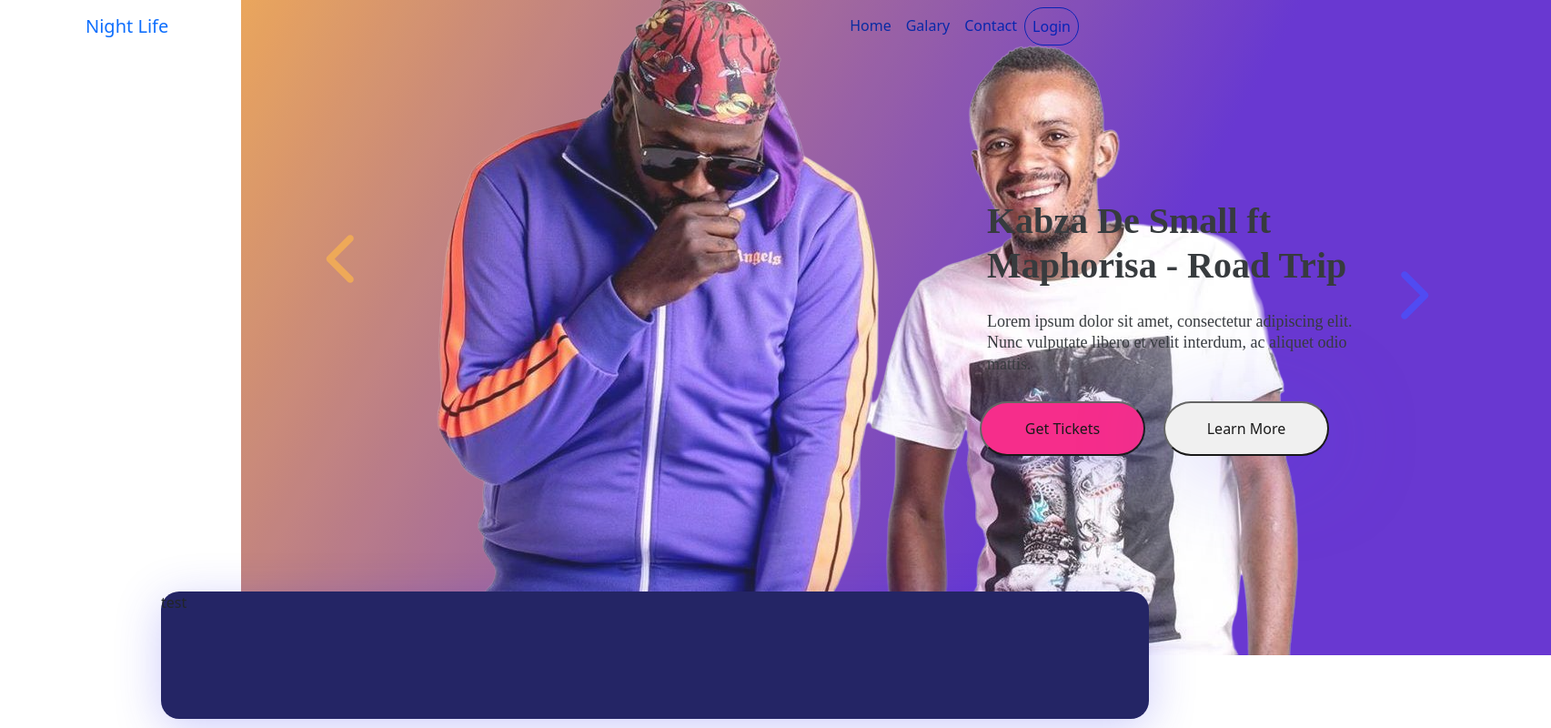
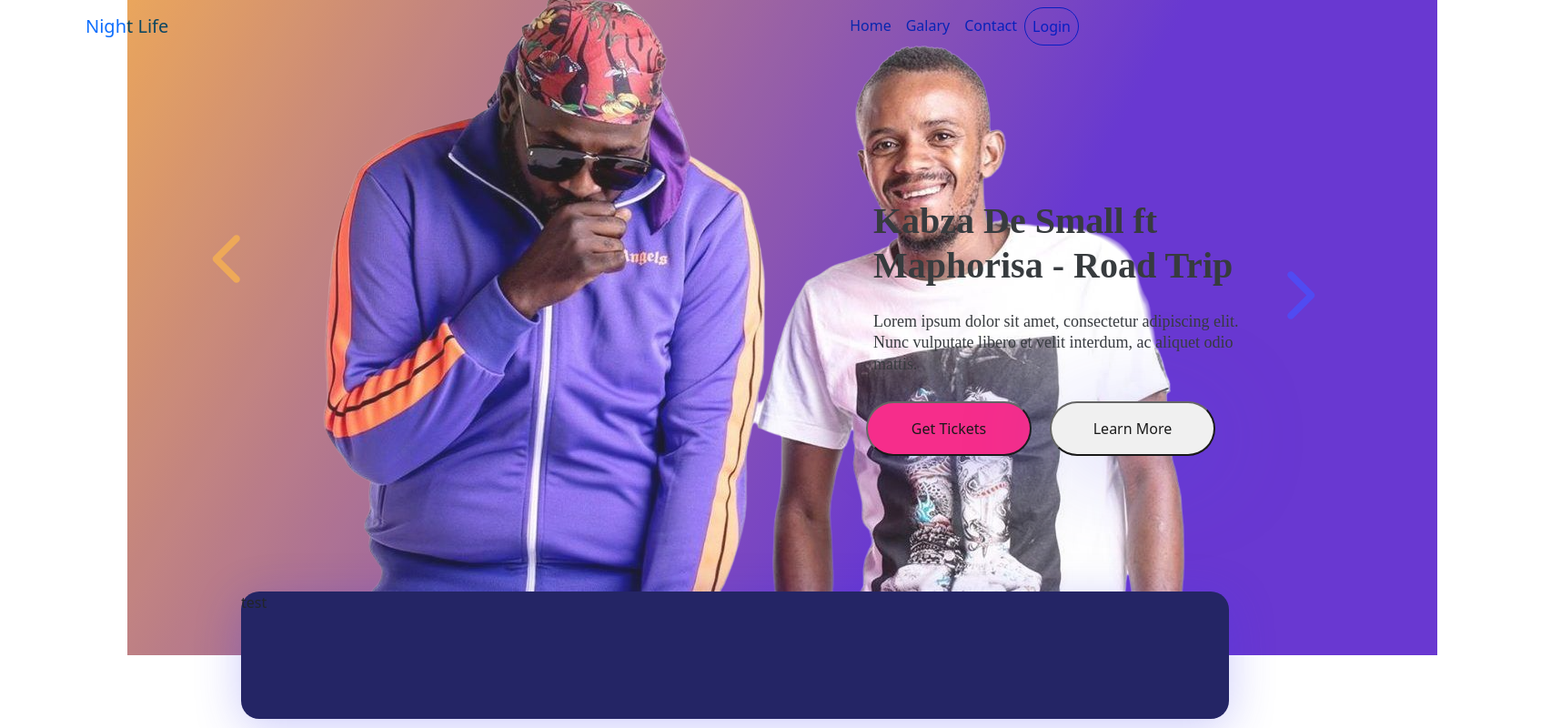
Before and after one commit to diphokoo/NightLife, a Vue app: page / in a window 1280 px wide. Shown: the whole page at 91% size, 1705 px wide, since content can reach past the window. Built offline with nearby package versions, Linux system fonts and the light colour scheme.

Commit message:
margin fix's

```diff
--- a/src/sass/layout/_layout.scss
+++ b/src/sass/layout/_layout.scss
@@ -7,7 +7,7 @@
     position: absolute;
     width: 1440px;
     height: 720px;
-    left: 265px;
+    left: 140px;
     top: 0px;
     background: linear-gradient(118.98deg, $secondaryColor -2.11%, $primaryColor 63.58%);
     mix-blend-mode: multiply;
@@ -18,7 +18,7 @@
     position: absolute;
     width: 1086px;
     height: 140px;
-    left: 177px;
+    left: 265px;
     top: 650px;
 
     background: $secondaryPurple;
--- a/src/sass/main.css
+++ b/src/sass/main.css
@@ -10,7 +10,7 @@
   position: absolute;
   width: 1440px;
   height: 720px;
-  left: 265px;
+  left: 140px;
   top: 0px;
   background: linear-gradient(118.98deg, #EDA046 -2.11%, #5822CC 63.58%);
   mix-blend-mode: multiply;
@@ -21,7 +21,7 @@
   position: absolute;
   width: 1086px;
   height: 140px;
-  left: 177px;
+  left: 265px;
   top: 650px;
   background: #242565;
   box-shadow: 0px 10px 50px rgba(61, 55, 241, 0.25);
```
